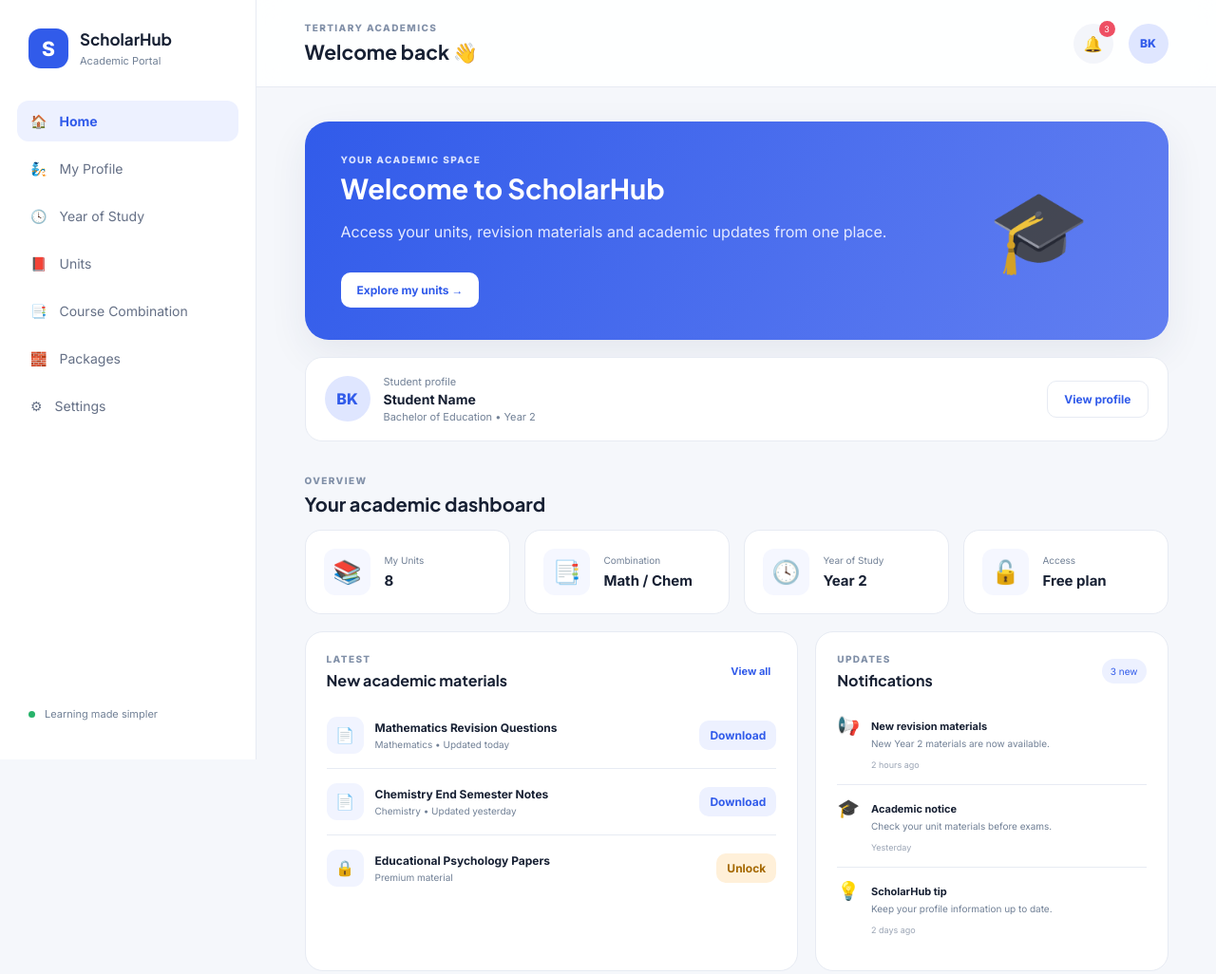
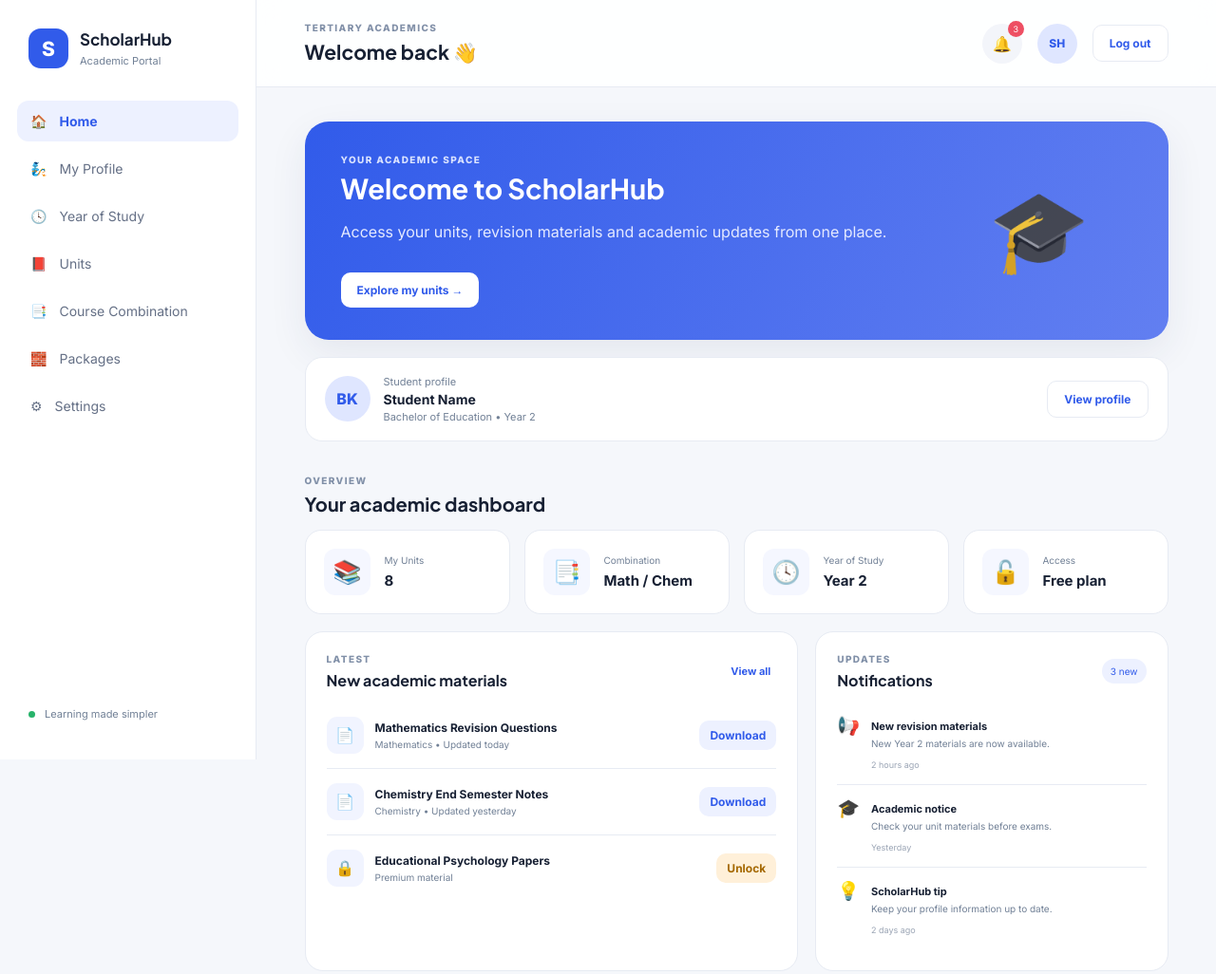
Before and after one commit to binkey609-wq/ScholarHub, a website: page views/index.html in a window 1280 px wide. Shown: the whole page at 95% size. Drawn offline with Linux system fonts and the light colour scheme.

Commit message:
Add dashboard logout control

```diff
--- a/views/index.html
+++ b/views/index.html
@@ -30,7 +30,7 @@
       <header class="topbar">
         <button class="mobile-menu" id="menuBtn" aria-label="Open navigation">☰</button>
         <div><p class="eyebrow">TERTIARY ACADEMICS</p><h1 id="pageTitle">Welcome back 👋</h1></div>
-        <div class="top-actions"><button class="icon-btn" id="notificationBtn" aria-label="Notifications">🔔<span class="badge">3</span></button><div class="avatar">BK</div></div>
+        <div class="top-actions"><button class="icon-btn" id="notificationBtn" aria-label="Notifications">🔔<span class="badge">3</span></button><div class="avatar" id="userAvatar">SH</div><button class="outline-btn" id="logoutBtn" type="button">Log out</button></div>
       </header>
 
       <section class="content" id="app">
```
